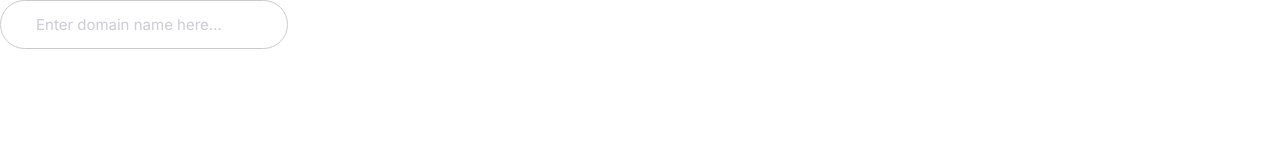
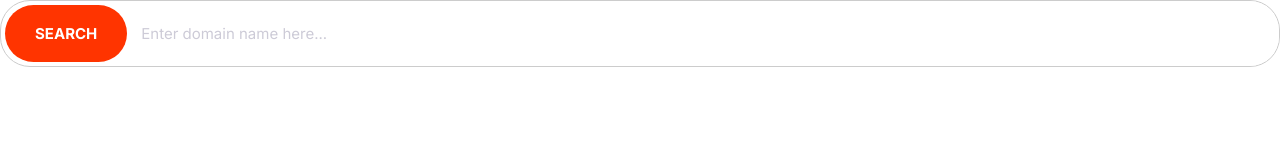
Before and after one commit to AlejandroIrizarry/alefy, a plain HTML site: page index.html in a window 1280 px wide. Drawn offline with Linux system fonts and the light colour scheme.

Commit message:
Commit the styling of input groups components.

```diff
--- a/css/styles.css
+++ b/css/styles.css
@@ -4,6 +4,8 @@
   --color-accent: #ff3400;
   --color-headings: #1b0760;
   --color-body: #918ca4;
+  --color-border: #ccc;
+  --border-radius: 30px;
 }
 
 *,
@@ -247,8 +249,8 @@ a {
 /* Inputs */
 
 .input {
-  border-radius: 30px;
-  border: 1px solid #ccc;
+  border-radius: var(--border-radius);
+  border: 1px solid var(--color-border);
   color: var(--color-headings);
   font-size: 2rem;
   outline: 0;
@@ -259,6 +261,22 @@ a {
   color: #cdcbd7;
 }
 
+.input-group {
+  border: 1px solid var(--color-border);
+  border-radius: var(--border-radius);
+  display: flex;
+}
+
+.input-group .input {
+  border: 0;
+  flex-grow: 1;
+  padding: 1rem 1rem;
+}
+
+.input-group .btn {
+  margin: 4px;
+}
+
 @media screen and (min-width: 1024px) {
   .input {
     font-size: 1.5rem;
--- a/index.html
+++ b/index.html
@@ -11,6 +11,13 @@
     <link rel="stylesheet" href="css/styles.css">
 </head>
 <body>
-<input type="text" class="input" placeholder="Enter domain name here...">
+    <div class="input-group">
+    <button class="btn btn--accent">Search</button>
+    <input
+        type="text"
+        class="input"
+        placeholder="Enter domain name here..."
+    />
+</div>
 </body>
 </html>
```
Also changed, not shown: components/inputs.html (added, +10 -0 lines).
